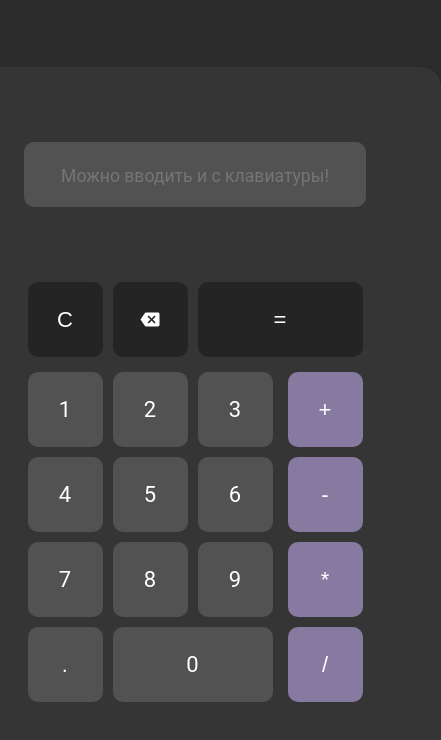
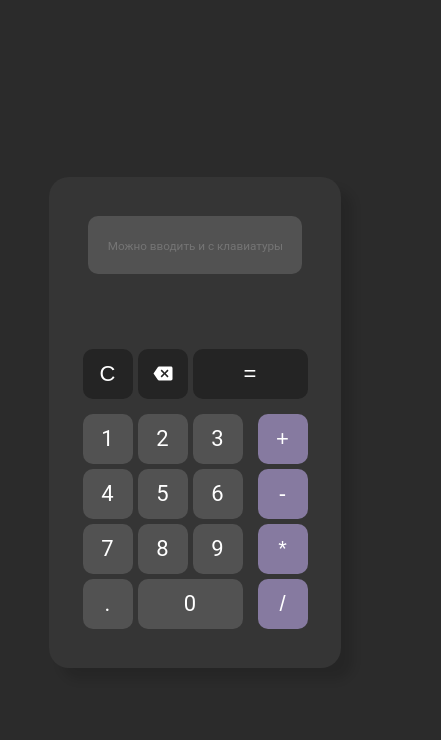
Before and after one commit to VoldM0re/JScalc, a plain HTML site: page index.html in a window 390 px wide. Shown: the whole page, 441 px wide, since content can reach past the window. Drawn offline with Linux system fonts and the light colour scheme.

Commit message:
Adaptivity added, small fixes

```diff
--- a/main.js
+++ b/main.js
@@ -31,8 +31,10 @@ function writeToField(elem) {
         prevPressed = '';
     } else if (val === '=') {
         try {
-            result = eval(field.value);
-            field.value = result;
+            if (field.value.slice(0, -1) != '') {
+                result = eval(field.value);
+                field.value = result;
+            }
         } catch (error) {
             field.value = 'Ошибка';
         }
--- a/styles.css
+++ b/styles.css
@@ -21,25 +21,23 @@ body {
     flex-direction: column;
     align-items: center;
     gap: 75px;
-    width: max-content;
     padding: 75px;
     background-color: #353535;
     border-radius: 20px;
     box-shadow: 12px 12px 10px rgba(0, 0, 0, 0.12);
-
 }
 
 .field {
     min-width: 100%;
     height: fit-content;
     padding: 20px;
+    font: inherit;
+    font-size: .75em;
+    color: inherit;
+    text-align: right;
     background-color: #525252;
+    border: none;
     border-radius: 10px;
-    border: none;
-    color: inherit;
-    font: inherit;
-    text-align: right;
-    font-size: .75em;
 }
 
 .field:focus {
@@ -75,8 +73,8 @@ body {
     height: 75px;
     border: none;
     border-radius: 10px;
+    transition: .15s ease-out;
     cursor: pointer;
-    transition: .15s ease-out;
 }
 
 .button:active {
@@ -88,9 +86,9 @@ body {
 }
 
 .action {
+    font-size: .75em;
+    color: #fff;
     background-color: #242424;
-    color: #fff;
-    font-size: .75em;
 }
 
 .action:hover {
@@ -109,10 +107,10 @@ body {
 
 .nums {
     display: grid;
+    justify-content: center;
     grid-template-rows: repeat(4, 75px);
     grid-template-columns: repeat(3, 75px);
     gap: 10px;
-    justify-content: center;
 }
 
 .nums>:last-child {
@@ -121,10 +119,10 @@ body {
 }
 
 .num {
-    background-color: #525252;
-    color: #fff;
     font-size: .75em;
     font-family: inherit;
+    color: #fff;
+    background-color: #525252;
 }
 
 .num:hover {
@@ -139,11 +137,43 @@ body {
 }
 
 .operand {
+    font-size: .75em;
     color: inherit;
     background-color: #867AA0;
-    font-size: .75em;
 }
 
 .operand:hover {
     background-color: hsl(from #867AA0 h s 60%);
 }
+
+@media (max-width: 768px) {
+    .app {
+        width: 75%;
+        padding: 10%;
+    }
+
+    .field {
+        width: 100%;
+        font-size: .5em;
+    }
+
+    .actions {
+        gap: 5px;
+    }
+
+    .operands {
+        gap: 5px;
+    }
+
+    .nums {
+        grid-template-rows: repeat(4, 50px);
+        grid-template-columns: repeat(3, 50px);
+        gap: 5px;
+    }
+
+    .button {
+        width: 50px;
+        height: 50px;
+    }
+
+}
```
